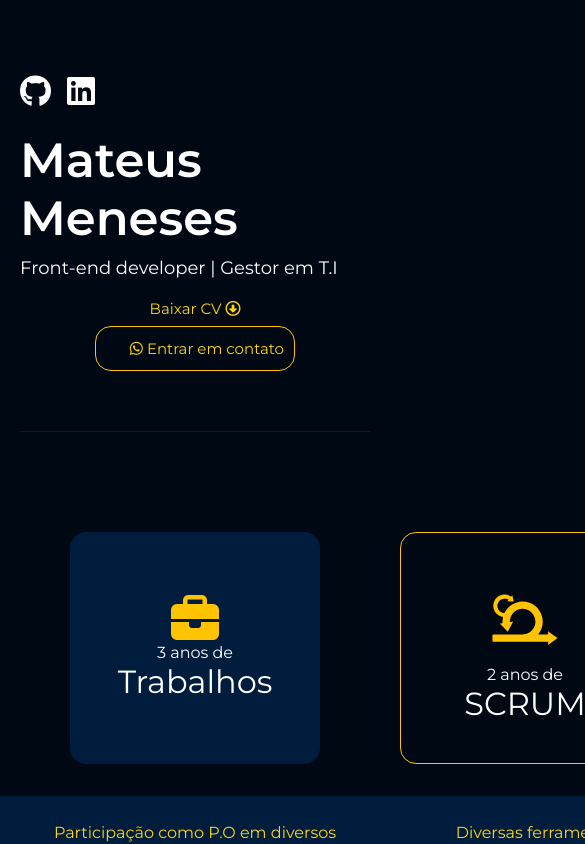
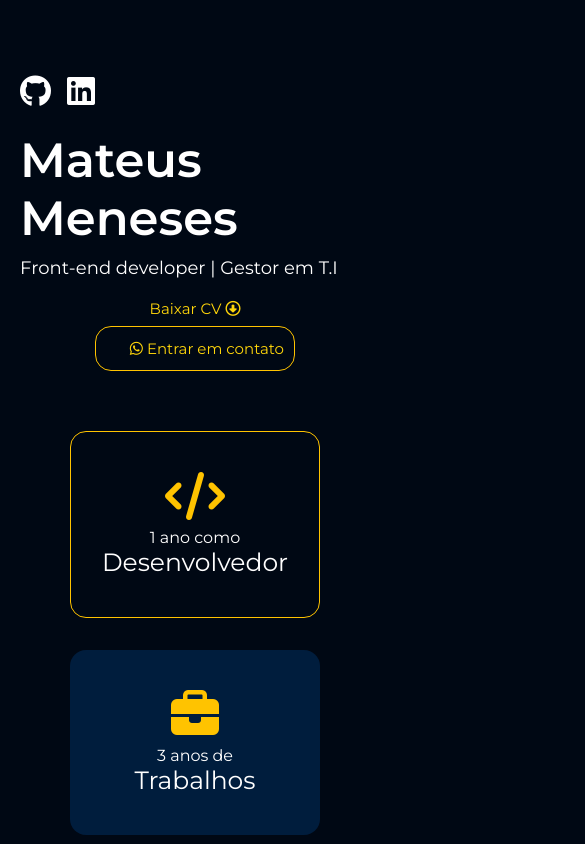
Before and after one commit to mateusmenesesDev/portfolio, a React (Create React App) app: page / in a window 390 px wide. Shown: the top 844 px of the page, 585 px wide, since content can reach past the window. Built offline with nearby package versions, Linux system fonts and the light colour scheme; no server answers; the HTML template or start-up script is replaced by a standard one.

Commit message:
Melhorias de responsividade

```diff
--- a/src/components/About/Experience/Experience.module.css
+++ b/src/components/About/Experience/Experience.module.css
@@ -85,3 +85,28 @@
 .experience-jobs--three {
     flex: 1;
 }
+
+@media (max-width: 768px) {
+    .experience {
+        border: none;
+        padding: 0;
+        /* margin-top: 0; */
+    }
+    .experience-jobs {
+        display: none;
+    }
+
+    .experience-years {
+        flex-direction: column;
+        gap: 32px;
+    }
+
+    .experience-years--main {
+        font-size: 25px;
+    }
+
+    .experience-years--secondary {
+        font-size: 16px;
+        margin-top: 8px;
+    }
+}
```
